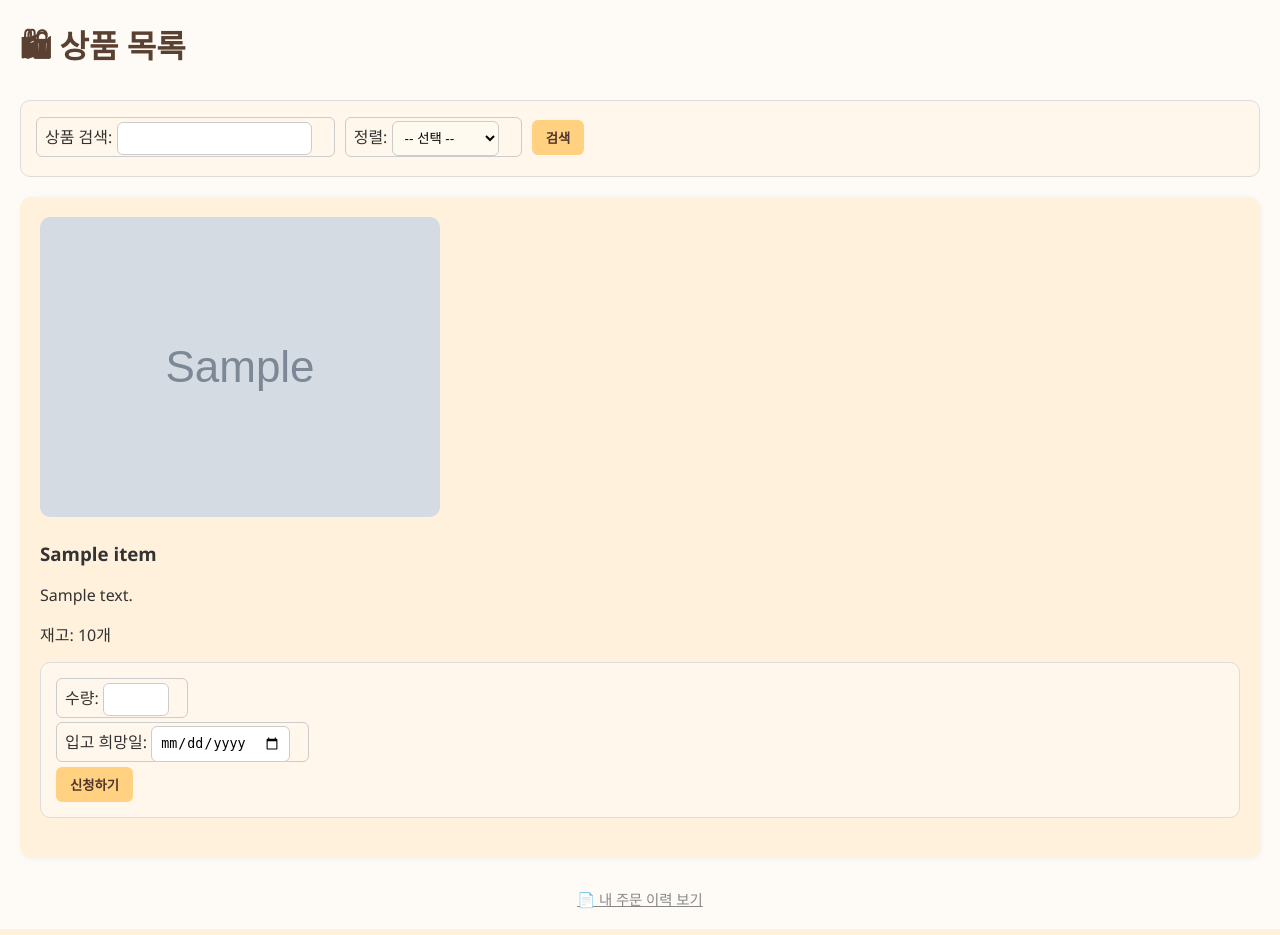
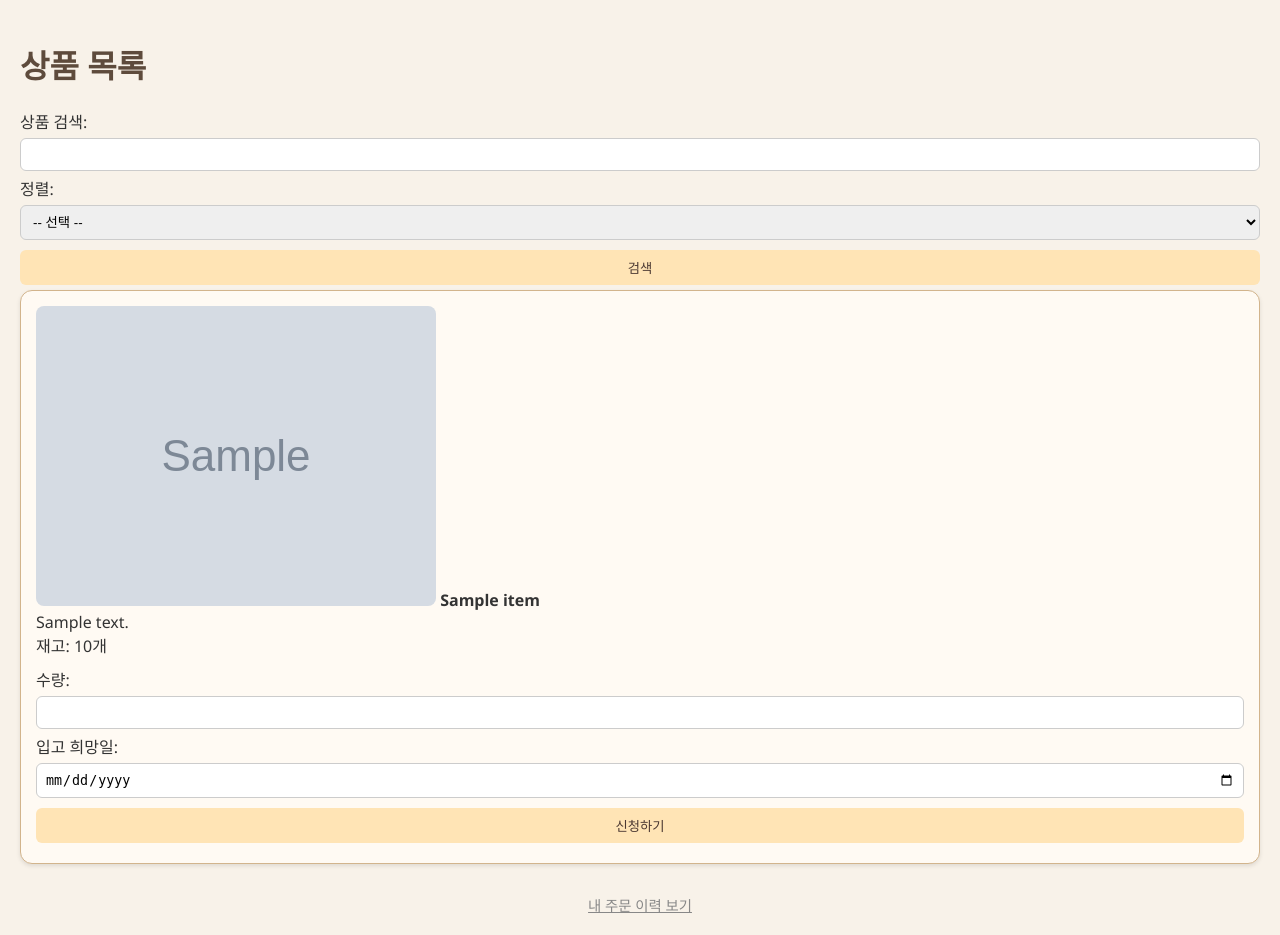
Before and after one commit to carrot0217/Betifulstore-app, a Flask app: template templates/index.html in a window 1280 px wide. Run offline with Flask 2, Linux system fonts and the light colour scheme; the template is opened without the code that fills it: most values are stand-ins (such as "Sample title", 1, 10 or a date in 2020); grey boxes marked "Sample" are stand-in pictures.

Commit message:
Update index.html

```diff
--- a/templates/index.html
+++ b/templates/index.html
@@ -2,56 +2,52 @@
 <html lang="ko">
 <head>
   <meta charset="UTF-8">
-  <title>🛒 상품 목록</title>
-  <meta name="viewport" content="width=device-width, initial-scale=1">
+  <meta name="viewport" content="width=device-width, initial-scale=1.0">
+  <title>상품 목록</title>
   <style>
     body {
       font-family: 'Segoe UI', sans-serif;
-      background-color: #fefaf5;
+      background-color: #f8f2e9;
+      margin: 0;
+      padding: 20px;
       color: #333;
-      margin: 20px;
     }
     h1 {
-      color: #5a4031;
+      color: #5e4b3c;
     }
-    form {
+    .product {
+      border: 1px solid #d2b48c;
+      background-color: #fffaf3;
+      padding: 15px;
       margin-bottom: 20px;
-      background: #fff7ec;
-      padding: 15px;
-      border-radius: 10px;
-      border: 1px solid #ddd;
+      border-radius: 12px;
+      box-shadow: 0 2px 4px rgba(0,0,0,0.1);
     }
-    label, select, input[type="text"], input[type="date"], input[type="number"] {
-      margin: 5px 10px 5px 0;
+    .product img {
+      max-width: 100%;
+      height: auto;
+      border-radius: 8px;
+    }
+    .product form {
+      margin-top: 10px;
+    }
+    input, select, button {
       padding: 8px;
+      margin: 5px 0;
+      width: 100%;
+      box-sizing: border-box;
       border-radius: 6px;
       border: 1px solid #ccc;
     }
-    select {
-      background-color: #fffaf0;
-    }
     button {
-      background-color: #ffd180;
-      color: #4e342e;
+      background-color: #ffe4b5;
+      color: #4b3832;
       border: none;
-      padding: 8px 14px;
-      border-radius: 6px;
-      font-weight: bold;
       cursor: pointer;
+      transition: background-color 0.3s;
     }
     button:hover {
-      background-color: #ffcc80;
-    }
-    .product {
-      background: #fff1dc;
-      padding: 20px;
-      border-radius: 12px;
-      box-shadow: 1px 1px 5px rgba(0,0,0,0.05);
-      margin-bottom: 20px;
-    }
-    .product img {
-      max-width: 100%;
-      border-radius: 10px;
+      background-color: #ffdab9;
     }
     .footer-link {
       display: block;
@@ -73,42 +102,49 @@
         input.value = maxQty;
       }
     }
+
+    function showPopup() {
+      document.getElementById("popupOverlay").style.display = "flex";
+    }
+
+    function closePopup() {
+      document.getElementById("popupOverlay").style.display = "none";
+    }
+
+    window.onload = function() {
+      {% if success == '1' %}
+        showPopup();
+      {% endif %}
+    }
   </script>
 </head>
 <body>
-  <h1>🛍 상품 목록</h1>
+  <h1>상품 목록</h1>
 
   <form method="get">
-    <label>상품 검색:
+    상품 검색:
     <input type="text" name="keyword" value="{{ keyword }}">
-    </label>
-    <label>정렬:
+    정렬:
     <select name="sort">
       <option value="">-- 선택 --</option>
       <option value="name" {% if sort_by == 'name' %}selected{% endif %}>이름순</option>
       <option value="stock" {% if sort_by == 'stock' %}selected{% endif %}>재고 많은 순</option>
     </select>
-    </label>
     <button type="submit">검색</button>
   </form>
 
   {% for item in inventory %}
     <div class="product">
       <img src="{{ item.image }}" alt="{{ item.name }}">
-      <h3>{{ item.name }}</h3>
-      <p>{{ item.description }}</p>
-      <p>재고: {{ item.stock }}개</p>
-
+      <strong>{{ item.name }}</strong><br>
+      {{ item.description }}<br>
+      재고: {{ item.stock }}개
       {% if item.stock > 0 %}
         <form method="post" action="/order">
           <input type="hidden" name="item_index" value="{{ loop.index0 }}">
-          <label>수량:
-            <input type="number" name="quantity" min="1" max="{{ item.stock }}" required
-                   oninput="checkQuantity(this, {{ item.stock }})">
-          </label><br>
-          <label>입고 희망일:
-            <input type="date" name="wish_date" required>
-          </label><br>
+          수량: <input type="number" name="quantity" min="1" max="{{ item.stock }}"
+                       required oninput="checkQuantity(this, {{ item.stock }})"><br>
+          입고 희망일: <input type="date" name="wish_date" required><br>
           <button type="submit">신청하기</button>
         </form>
       {% else %}
@@ -117,6 +153,15 @@
     </div>
   {% endfor %}
 
-  <a class="footer-link" href="/orders">📄 내 주문 이력 보기</a>
+  <a class="footer-link" href="/orders">내 주문 이력 보기</a>
+
+  <!-- 팝업 -->
+  <div id="popupOverlay" class="popup-overlay">
+    <div class="popup-box">
+      <h2>✅ 신청이 완료되었습니다!</h2>
+      <p>상품 신청이 정상적으로 접수되었습니다.</p>
+      <button onclick="closePopup()">확인</button>
+    </div>
+  </div>
 </body>
 </html>
```
Also changed, not shown: other parts of templates/index.html (+34 -1 lines). Lines whose indentation alone changed are shown as unchanged.
